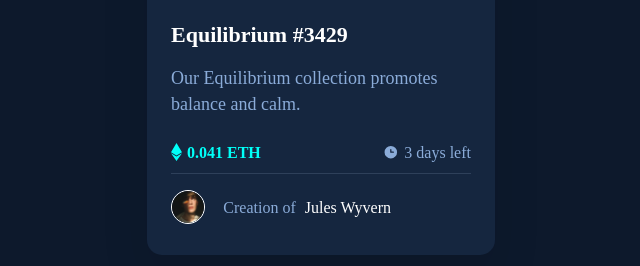
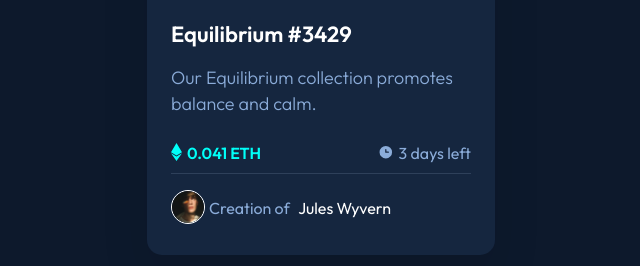
Before and after one commit to AnnePatchkoria/NFT-preview-card-component, a plain HTML site: page index.html in a window 1280 px wide. Shown: the part 437-703 px from the top of the page, without its empty margins (319-959 px from the left). Drawn offline with Linux system fonts and the light colour scheme.

Commit message:
Import fonts

```diff
--- a/index.html
+++ b/index.html
@@ -3,12 +3,11 @@
 <head>
   <meta charset="UTF-8">
   <meta name="viewport" content="width=device-width, initial-scale=1.0">
-
   <link rel="stylesheet" href="./style.css">
   <link rel="stylesheet" href="./reset.css">
   <link rel="icon" type="image/png" sizes="32x32" href="./images/favicon-32x32.png">
+  <link href="https://fonts.googleapis.com/css2?family=Outfit:wght@300;400;600&display=swap" rel="stylesheet">
   <title>NFT preview card component</title>
-
 </head>
 <body>
   <div  class="card">
@@ -16,16 +15,11 @@
     <img class="nft" src="./images/image-equilibrium.jpg">
     <img class="view" src="./images/icon-view.svg">
   </div>
-
-
-    <div class="text">
+    <div >
       <h1 class="nft-name">Equilibrium #3429</h1>
       <p class="paragraph">Our Equilibrium collection promotes balance and calm.</p>
     </div>
-
-
       <div class="price-and-day">
-
        <div class="info">
         <img class="svg1"src="./images/icon-ethereum.svg">
          <h2 class="price" >0.041 ETH </h2>
@@ -35,17 +29,11 @@
       <h2 class="day">3 days left</h2>
        </div>
     </div>
-
-
-
     <div class="line"></div>
-
-
     <div class="autor-info">
       <img class="avatar"  src="./images/image-avatar.png">
       <h2 class="autor">Creation of <span class="nft-autor">Jules Wyvern</span></h2>
     </div>
-
    </div>
 </body>
 </html>
--- a/style.css
+++ b/style.css
@@ -5,7 +5,6 @@ body {
   align-items: center;
   height: 100vh;
 }
-
 .box{
   width: 302px;
   height:302px;
@@ -35,7 +34,6 @@ body {
   max-width: 100%;
   border-radius: 8px;
 }
-
 .nft-name {
   color: #ffffff;
   font-weight: 600;
@@ -43,21 +41,24 @@ body {
   line-height: 27.72px;
   font-style: normal;
   margin: 24px 24px 16px 0px;
+  font-family:'Outfit', sans-serif;
+
 }
-
 .paragraph {
   color: #8bacd9;
   font-weight: 300;
   font-size: 18px;
   line-height: 26px;
+  font-family:'Outfit', sans-serif;
+
 }
-
 .price-and-day {
   margin-top: 26px;
   font-size: 16px;
   line-height: 20.16px;
   display: flex;
   justify-content: space-between;
+  font-family:'Outfit', sans-serif;
 }
 .price {
   color: #00fff8;
@@ -94,6 +95,7 @@ body {
   margin-bottom: 15px;
   color: #8bacd9;
   margin-right: 80px;
+  font-family:'Outfit', sans-serif;
 }
 .nft-autor {
   margin-left: 5px;
```
Lines whose indentation alone changed are shown as unchanged.
